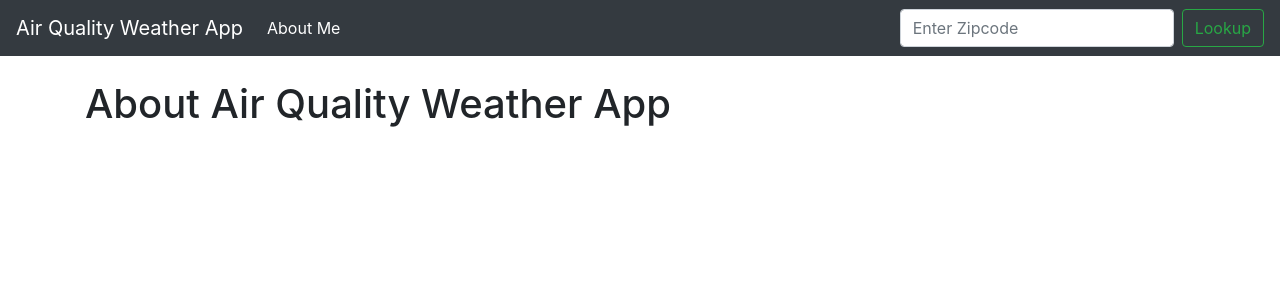
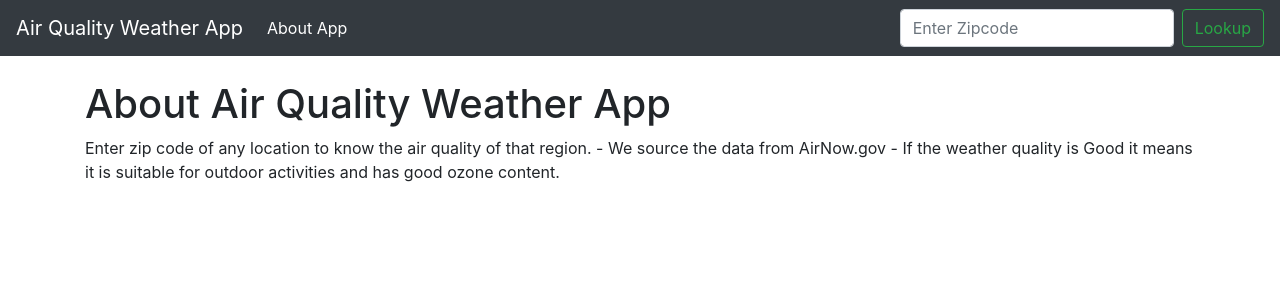
Before and after one commit to aniketsoni1/Air-Quality-App-Using-Python-and-Django, a Django app: page /about.html in a window 1280 px wide. Shown: the top 300 px of the page. Run offline with Django 3.2, Linux system fonts and the light colour scheme; some libraries are stand-ins or nearby versions.

Commit message:
ui fixes
ui fixes

```diff
--- a/lookup/templates/about.html
+++ b/lookup/templates/about.html
@@ -3,5 +3,10 @@
 {% block content %}
 
 <h1>About Air Quality Weather App</h1>
+<p>
+Enter zip code of any location to know the air quality of that region.
+- We source the data from AirNow.gov
+- If the weather quality is Good it means it is suitable for outdoor activities and has good ozone content.
 
+</p>
 {% endblock %}
--- a/lookup/templates/base.html
+++ b/lookup/templates/base.html
@@ -8,7 +8,7 @@
     <!-- Bootstrap CSS -->
     <link rel="stylesheet" href="https://stackpath.bootstrapcdn.com/bootstrap/4.4.1/css/bootstrap.min.css" integrity="sha384-Vkoo8x4CGsO3+Hhxv8T/Q5PaXtkKtu6ug5TOeNV6gBiFeWPGFN9MuhOf23Q9Ifjh" crossorigin="anonymous">
 
-    <title>Weather App</title>
+    <title>Air Quality Weather App</title>
     <style>
     	.good {background-color: #0C0;}
     	.moderate {background-color: #FFFF00;}
@@ -29,7 +29,7 @@
   <div class="collapse navbar-collapse" id="navbarSupportedContent">
     <ul class="navbar-nav mr-auto">
       <li class="nav-item active">
-        <a class="nav-link" href="{% url 'about' %}">About Me<span class="sr-only">(current)</span></a>
+        <a class="nav-link" href="{% url 'about' %}">About App<span class="sr-only">(current)</span></a>
       </li>
     </ul>
     <form action="{% url 'home' %}" class="form-inline my-2 my-lg-0" method="POST">
```
